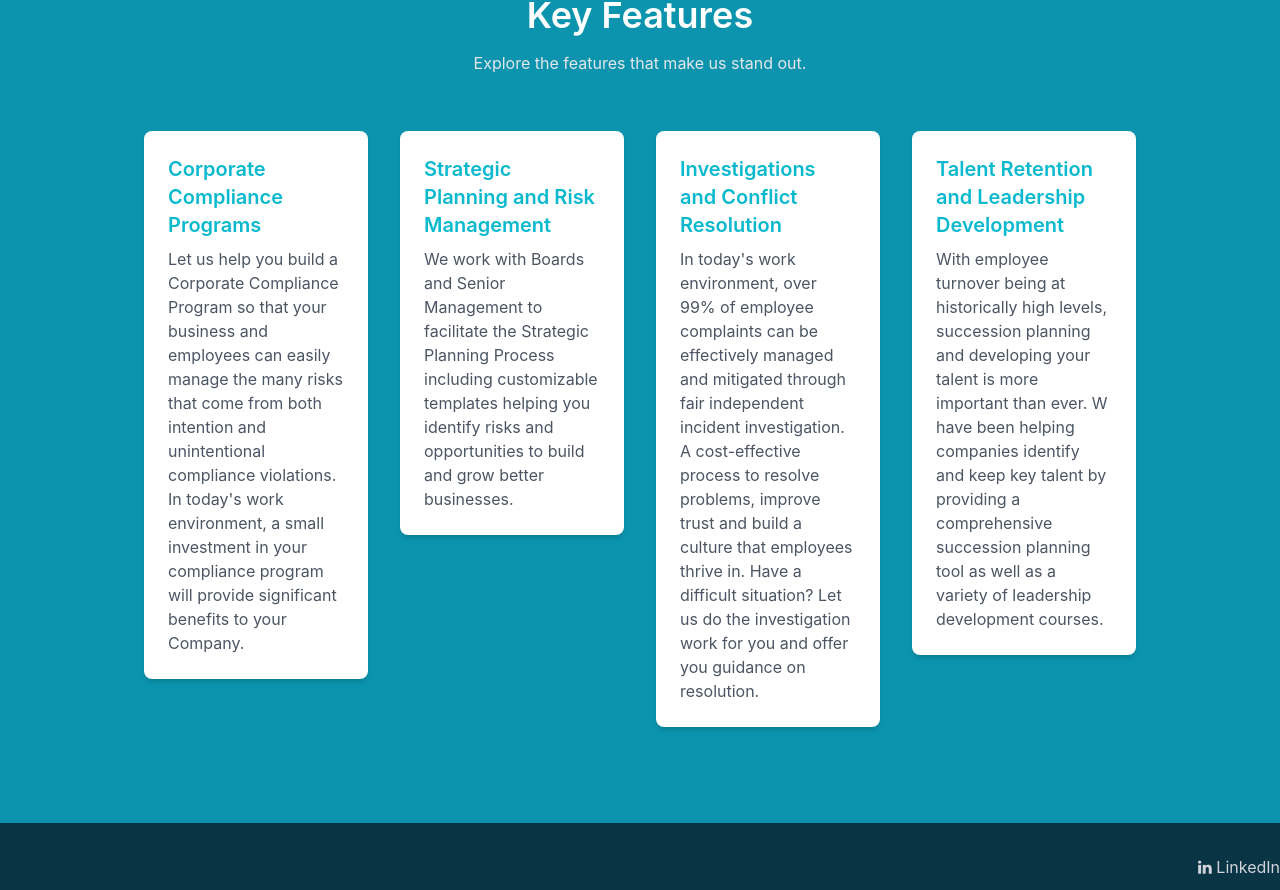
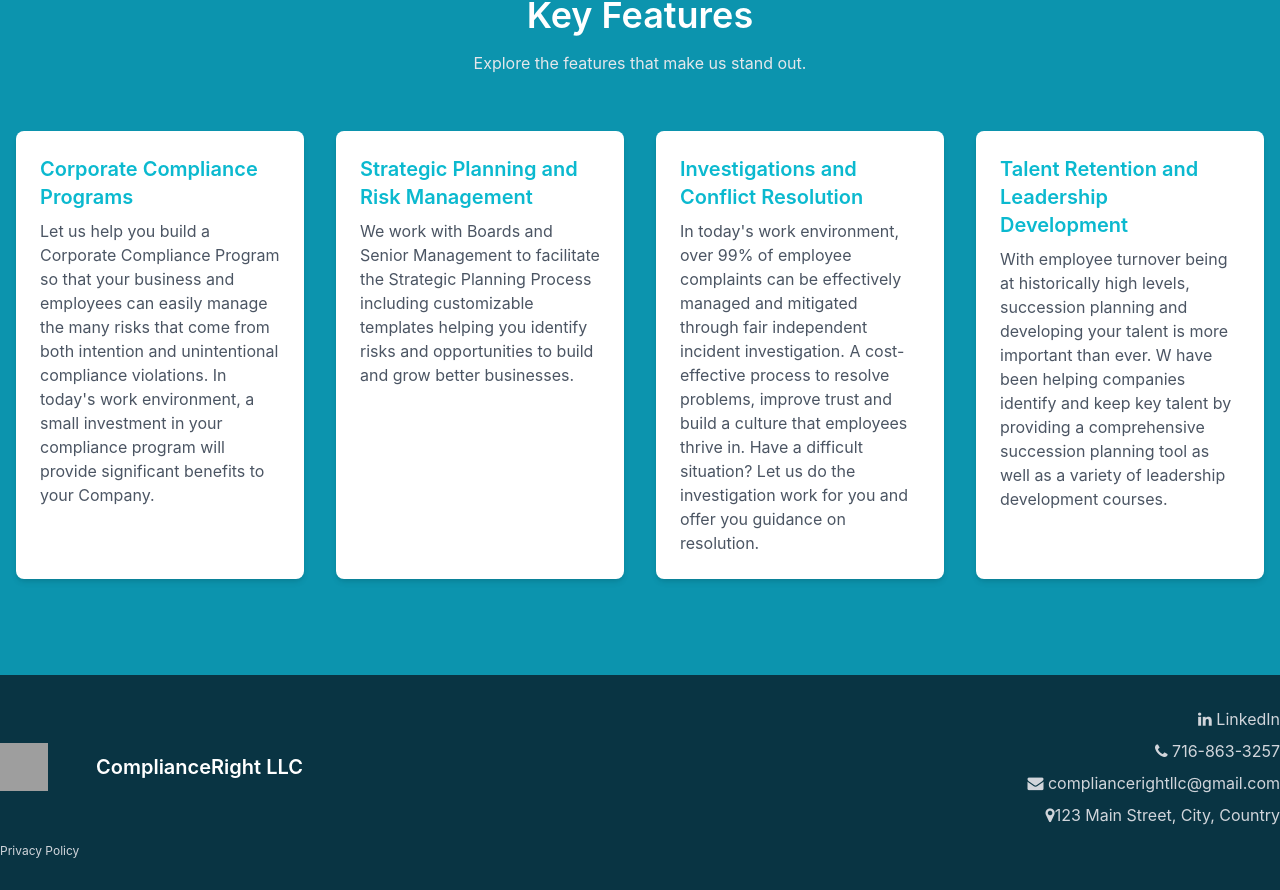
Before and after one commit to luca-luna/compliancerightllc, a React (Create React App) app in the folder client/: page / in a window 1280 px wide. Shown: the part 1313-2203 px from the top of the page. Built offline with nearby package versions, Linux system fonts and the light colour scheme; grey boxes are pictures that could not be loaded.

Commit message:
features layout change

```diff
--- a/client/src/components/Features.js
+++ b/client/src/components/Features.js
@@ -40,11 +40,13 @@ const Features = () => {
           {features.map((feature, index) => (
             <div
               key={index}
-              className="w-full md:w-1/2 lg:w-1/3 xl:w-1/5 p-4"
+              className="w-full md:w-1/2 lg:w-1/3 xl:w-1/4 p-4"
             >
-              <div className="bg-white rounded-lg shadow-md p-6">
-                <h3 className="text-xl font-semibold mb-2 text-bright-turquoise-500">{feature.title}</h3>
-                <p className="text-gray-600">{feature.description}</p>
+              <div className="bg-white rounded-lg shadow-md p-6 h-full flex flex-col justify-between">
+                <div>
+                  <h3 className="text-xl font-semibold mb-2 text-bright-turquoise-500">{feature.title}</h3>
+                  <p className="text-gray-600">{feature.description}</p>
+                </div>
               </div>
             </div>
           ))}
```
